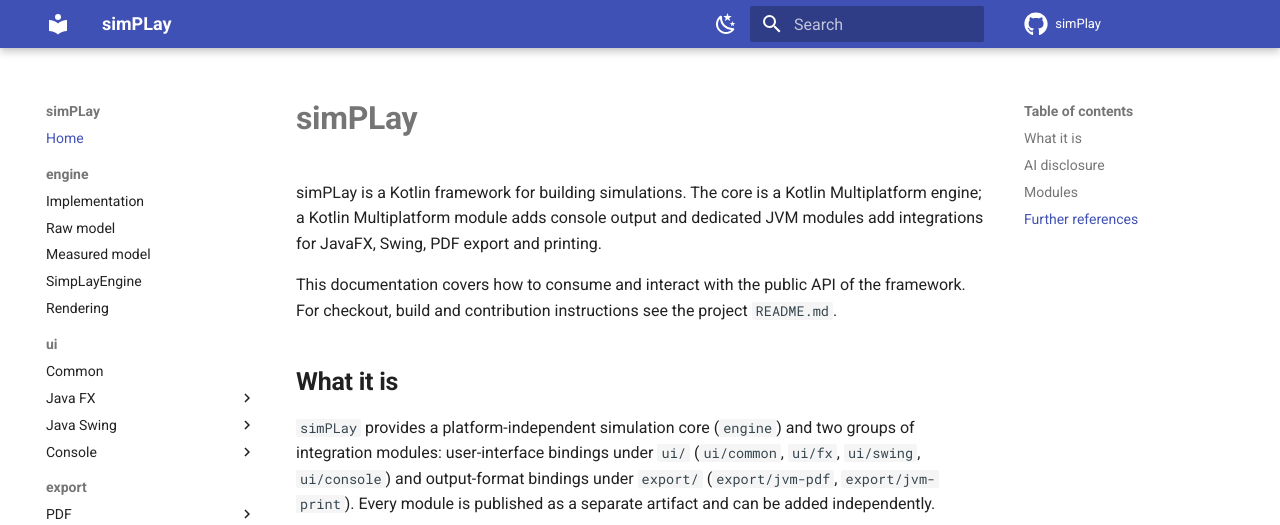
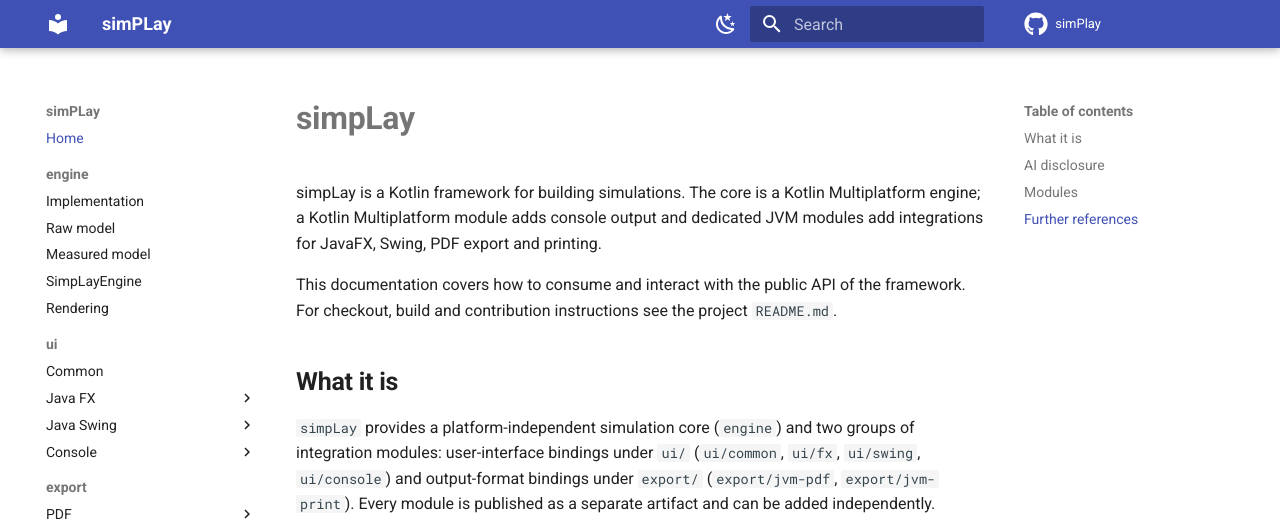
Before and after one commit to KleinerHacker/simpLay, an MkDocs documentation site: the page built from docs/docs/index.md, in a window 1280 px wide and 1273 px high. Shown: the top 525 px of the window. Built offline with MkDocs 1.6.1 and Material for MkDocs 9.7.7, drawn with Linux system fonts in a browser that asks for light colours; comment, search, counter and statistics services are not loaded; the version menu is left out.

```diff
--- a/docs/docs/index.md
+++ b/docs/docs/index.md
@@ -1,6 +1,6 @@
-# simPLay
+# simpLay
 
-simPLay is a Kotlin framework for building simulations. The core is a Kotlin
+simpLay is a Kotlin framework for building simulations. The core is a Kotlin
 Multiplatform engine; a Kotlin Multiplatform module adds console output and
 dedicated JVM modules add integrations for JavaFX, Swing, PDF export and
 printing.
@@ -11,7 +11,7 @@ framework. For checkout, build and contribution instructions see the project
 
 ## What it is
 
-`simPLay` provides a platform-independent simulation core (`engine`) and two
+`simpLay` provides a platform-independent simulation core (`engine`) and two
 groups of integration modules: user-interface bindings under `ui/`
 (`ui/common`, `ui/fx`, `ui/swing`, `ui/console`) and output-format bindings under
 `export/` (`export/jvm-pdf`, `export/jvm-print`). Every module is published as a
```
Also changed, not shown: .claude/rules/agents.md (added), README.md, 6 other files.
